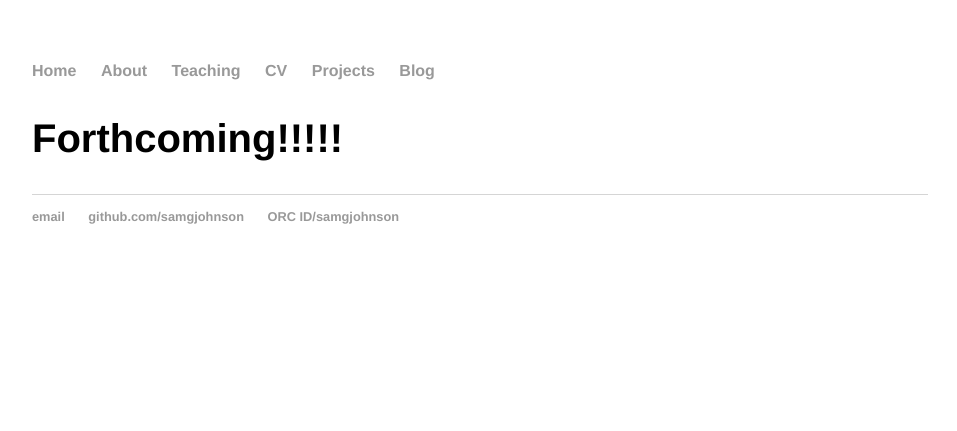
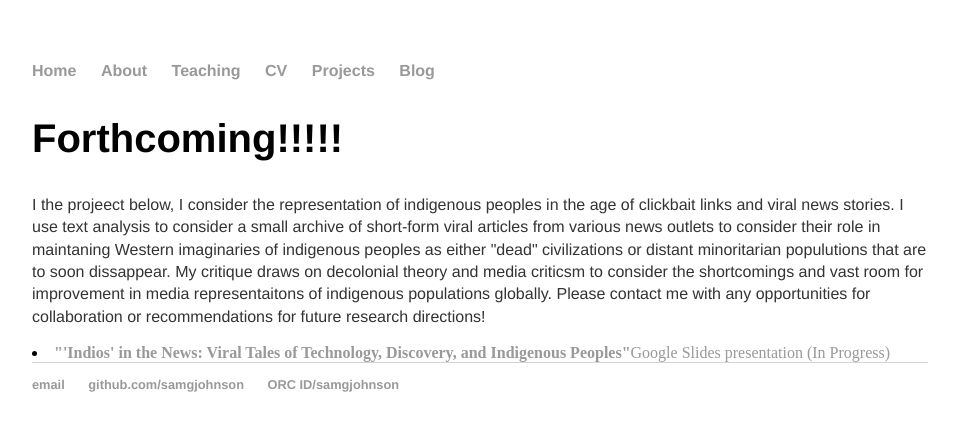
Before and after one commit to samgjohnson/samgjohnson.github.io, a Jekyll site: the page built from dhprojects/index.html, in a window 1280 px wide. Shown: the top 431 px of the page, without its empty margins (160-1117 px from the left). Built offline with Jekyll 4.4.1, drawn with Linux system fonts in a browser that asks for light colours.

Commit message:
Update index.html

```diff
--- a/dhprojects/index.html
+++ b/dhprojects/index.html
@@ -3,3 +3,5 @@ layout: default
 title: DH Projects
 ---
 <h2>Forthcoming!!!!!</h2>
+<p>I the projeect below, I consider the representation of indigenous peoples in the age of clickbait links and viral news stories. I use text analysis to consider a small archive of short-form viral articles from various news outlets to consider their role in maintaning Western imaginaries of indigenous peoples as either "dead" civilizations or distant minoritarian populutions that are to soon dissappear. My critique draws on decolonial theory and media criticsm to consider the shortcomings and vast room for improvement in media representaitons of indigenous populations globally. Please contact me with any opportunities for collaboration or recommendations for future research directions!</p>
+<li><a href="https://docs.google.com/presentation/d/1oy6-h1STulIn8PONYk63Xlae5LepsvXnjIgIX361nI8/edit?usp=sharing"><b>"'Indios' in the News: Viral Tales of Technology, Discovery, and Indigenous Peoples"</b>Google Slides presentation (In Progress)</a></li>
```
